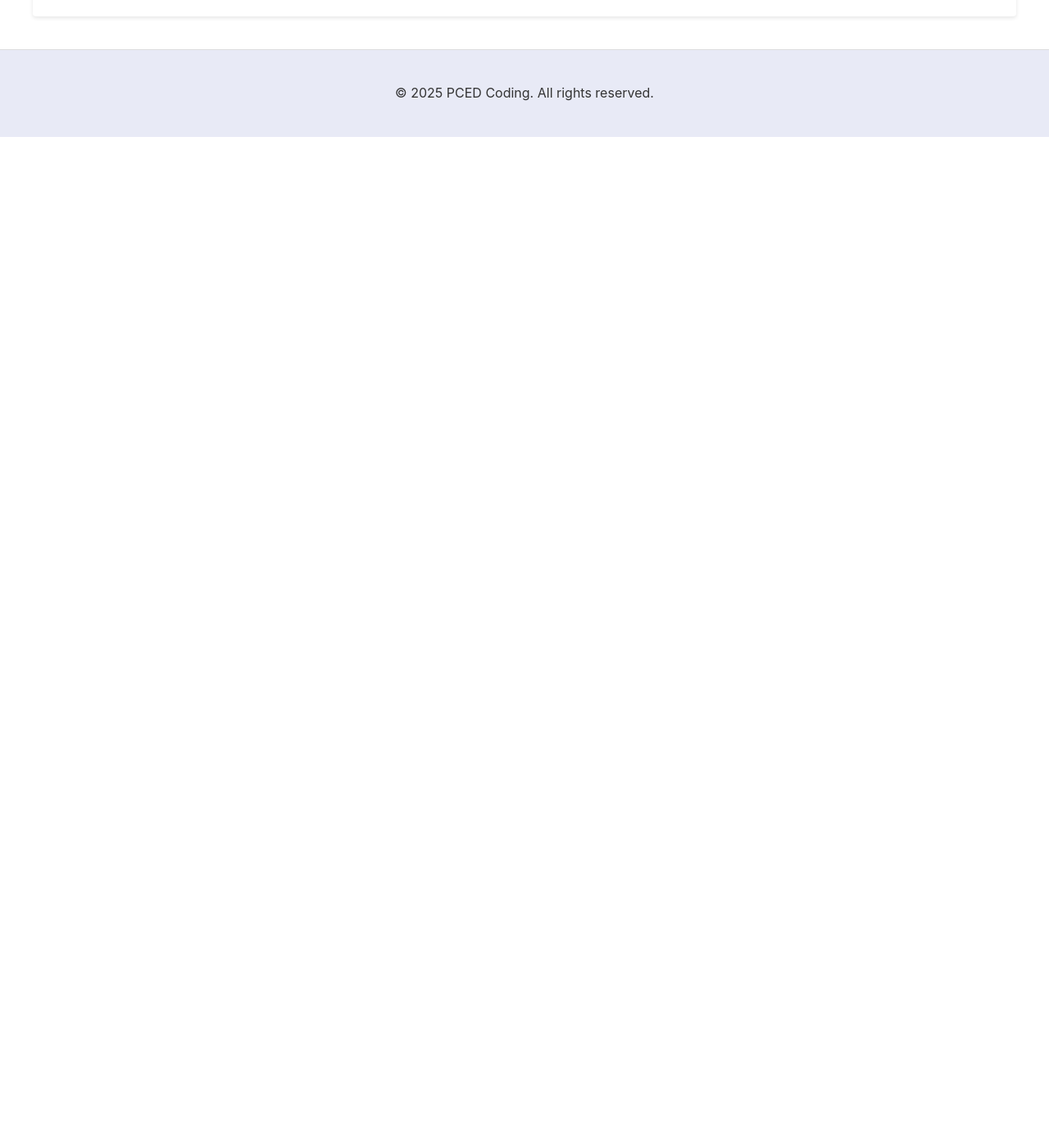
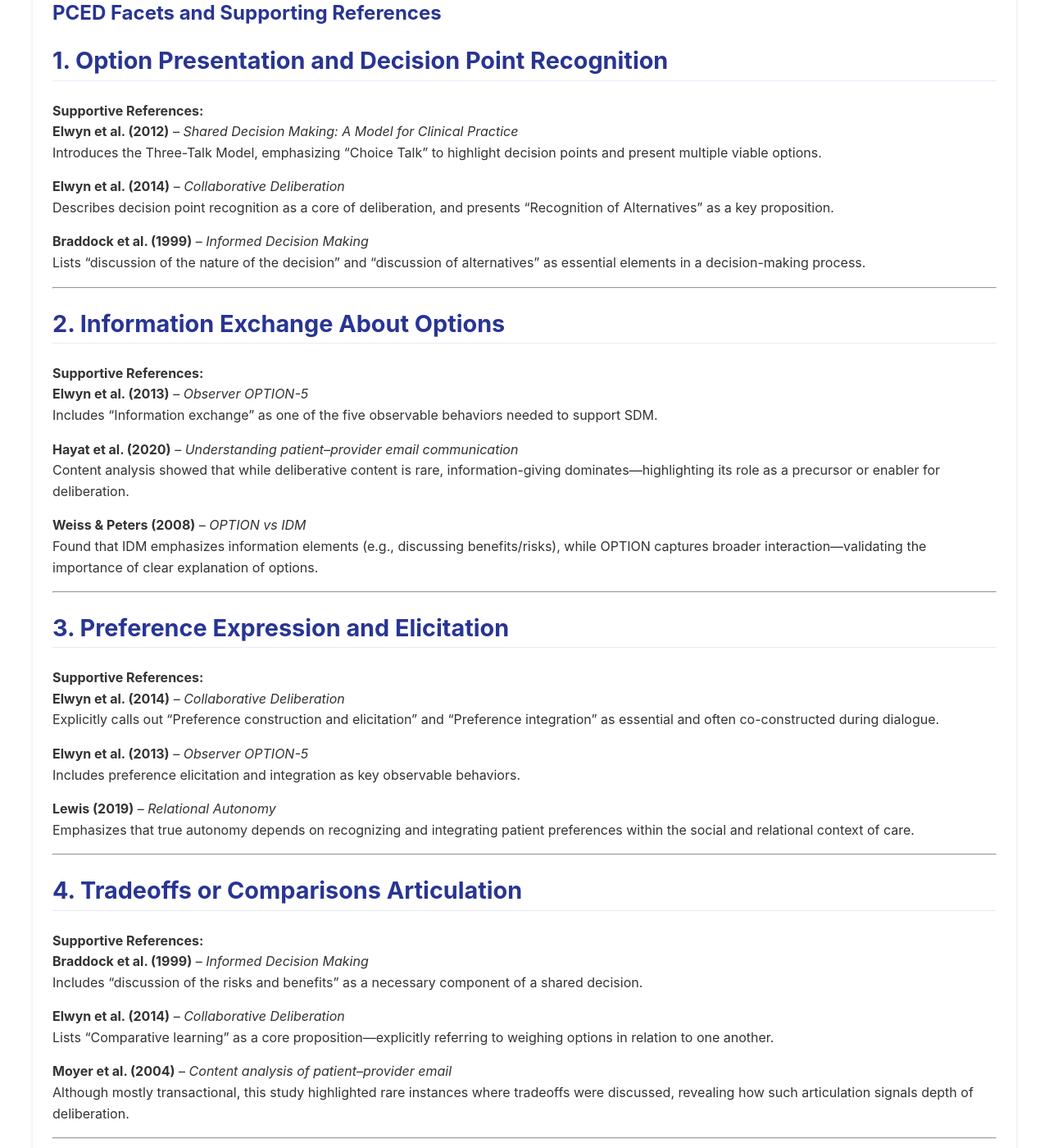
Before and after one commit to nickduran/PCED, a Jekyll site: the page built from pced-references.md, in a window 1280 px wide and 1400 px high, scrolled down 1040 px. Shown: the whole window at 82% size. Built offline with Jekyll 4.4.1, drawn with Linux system fonts in a browser that asks for light colours; before the commit the page ends 1207 px from its top, so only the background shows below that; some of the changed text lies outside the part shown.

Commit message:
update references

```diff
--- a/pced-references.md
+++ b/pced-references.md
@@ -36,3 +36,68 @@ title: References
 - Bunt H, Petukhova V. Annotation of communication in medical consultations: ISO 24617-2 and RIAS. *Proc ISA-16 Workshop*. 2020:75-87.
 
 - Légaré F, Thompson-Leduc P. Twelve myths about shared decision making. *Patient Educ Couns*. 2014;96(3):281-286.
+
+# PCED Facets and Supporting References
+
+## 1. Option Presentation and Decision Point Recognition
+**Supportive References:**
+**Elwyn et al. (2012)** – *Shared Decision Making: A Model for Clinical Practice*
+Introduces the Three-Talk Model, emphasizing “Choice Talk” to highlight decision points and present multiple viable options.
+
+**Elwyn et al. (2014)** – *Collaborative Deliberation*
+Describes decision point recognition as a core of deliberation, and presents “Recognition of Alternatives” as a key proposition.
+
+**Braddock et al. (1999)** – *Informed Decision Making*
+Lists “discussion of the nature of the decision” and “discussion of alternatives” as essential elements in a decision-making process.
+
+---
+
+## 2. Information Exchange About Options
+**Supportive References:**
+**Elwyn et al. (2013)** – *Observer OPTION-5*
+Includes “Information exchange” as one of the five observable behaviors needed to support SDM.
+
+**Hayat et al. (2020)** – *Understanding patient–provider email communication*
+Content analysis showed that while deliberative content is rare, information-giving dominates—highlighting its role as a precursor or enabler for deliberation.
+
+**Weiss & Peters (2008)** – *OPTION vs IDM*
+Found that IDM emphasizes information elements (e.g., discussing benefits/risks), while OPTION captures broader interaction—validating the importance of clear explanation of options.
+
+---
+
+## 3. Preference Expression and Elicitation
+**Supportive References:**
+**Elwyn et al. (2014)** – *Collaborative Deliberation*
+Explicitly calls out “Preference construction and elicitation” and “Preference integration” as essential and often co-constructed during dialogue.
+
+**Elwyn et al. (2013)** – *Observer OPTION-5*
+Includes preference elicitation and integration as key observable behaviors.
+
+**Lewis (2019)** – *Relational Autonomy*
+Emphasizes that true autonomy depends on recognizing and integrating patient preferences within the social and relational context of care.
+
+---
+
+## 4. Tradeoffs or Comparisons Articulation
+**Supportive References:**
+**Braddock et al. (1999)** – *Informed Decision Making*
+Includes “discussion of the risks and benefits” as a necessary component of a shared decision.
+
+**Elwyn et al. (2014)** – *Collaborative Deliberation*
+Lists “Comparative learning” as a core proposition—explicitly referring to weighing options in relation to one another.
+
+**Moyer et al. (2004)** – *Content analysis of patient–provider email*
+Although mostly transactional, this study highlighted rare instances where tradeoffs were discussed, revealing how such articulation signals depth of deliberation.
+
+---
+
+## 5. Collaborative Deliberation or Negotiation
+**Supportive References:**
+**Elwyn et al. (2014)** – *Collaborative Deliberation*
+The entire framework is devoted to the idea of joint, negotiated decision-making, with language and behavior markers (e.g., “constructive engagement”).
+
+**Jarad Fodeh et al. (2023)** – *Identifying patient-centered communication in secure messages*
+Finds that both clinicians and patients can initiate collaborative dialogue, and that partnership statements (like joint planning) do appear in asynchronous text.
+
+**Bunt & Petukhova (2020)** – *ISO 24617-2 and RIAS*
+Proposes an annotation framework where speech acts like "propose decision" or "negotiate plan" are explicitly coded, enabling identification of collaborative turns in medical conversation.
```
Also changed, not shown: pced-coding-guide.md (+26 -0 lines).
